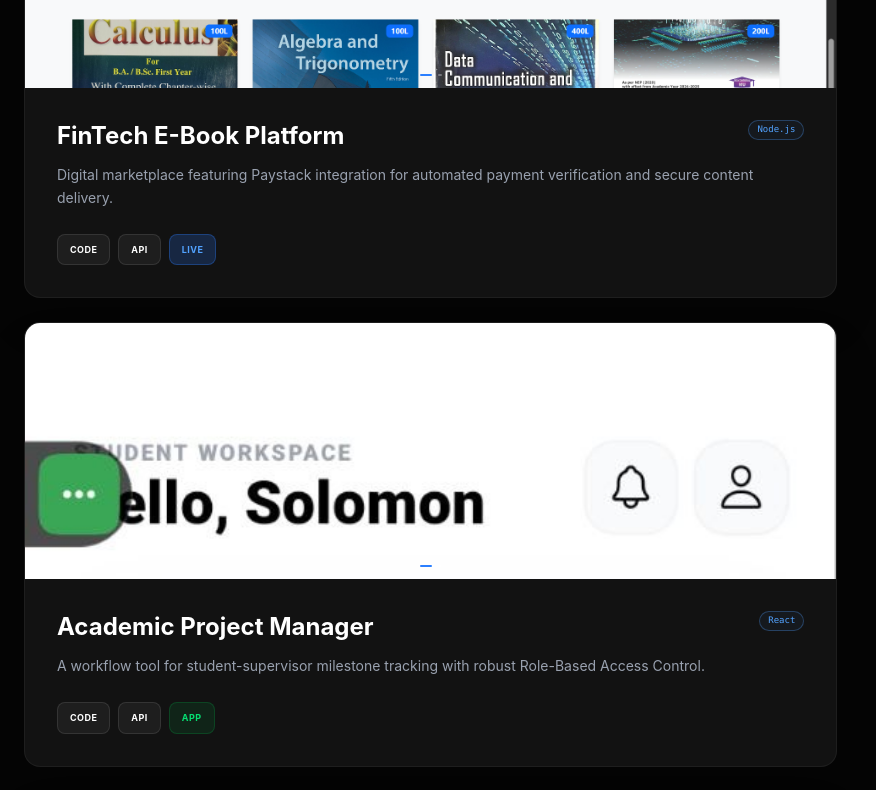
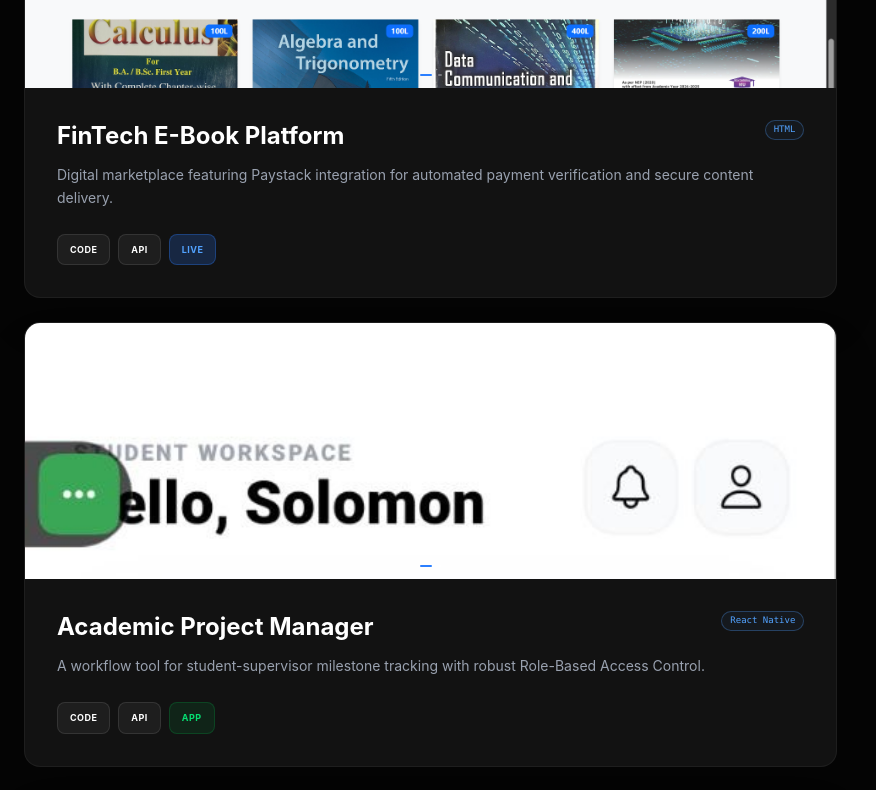
Before and after one commit to iyousojo/Solomon_johnbull_iyoubhebhe, a React (Vite) app: page / in a window 1280 px wide. Shown: the part 2220-3010 px from the top of the page, without its empty margins (0-876 px from the left). Built offline with nearby package versions, Linux system fonts and the light colour scheme.

Commit message:
updating project tags

```diff
--- a/src/components/Contact.jsx
+++ b/src/components/Contact.jsx
@@ -44,11 +44,14 @@ const Contact = () => {
             Whether you have a question or just want to say hi, I’ll get back to you!
           </p>
           <div className="space-y-4">
-            <p className="text-sm font-bold uppercase tracking-widest text-gray-600">Direct Email</p>
-            <a href="mailto:iyousojo@example.com" className="text-2xl font-medium hover:text-accent-blue transition-colors text-white">
-              solomonjohnbull676@gmail.com
-            </a>
-          </div>
+  <p className="text-sm font-bold uppercase tracking-widest text-gray-600">Direct Email</p>
+  <a
+    href="mailto:solomonjohnbull676@gmail.com"
+    className="text-lg sm:text-xl md:text-2xl font-medium hover:text-accent-blue transition-colors text-white break-all block"
+  >
+    solomonjohnbull676@gmail.com
+  </a>
+</div>
         </div>
 
         {/* Right Side: The Form */}
--- a/src/data/projects.jsx
+++ b/src/data/projects.jsx
@@ -45,7 +45,7 @@ export const projects = [
     id: 3,
     title: "FinTech E-Book Platform",
     description: "Digital marketplace featuring Paystack integration for automated payment verification and secure content delivery.",
-    tags: ["Node.js", "Paystack API", "E-commerce"],
+    tags: ["HTML", "CSS", "Node.js", "Paystack"], // Updated Tech
     githubLink: "https://github.com/iyousojo/book-shop-payment-management-",
     apiLink: "https://bookshop-api-jbl4.onrender.com",
     liveLink: "https://daniel-six-rust.vercel.app/",
@@ -56,7 +56,7 @@ export const projects = [
     id: 4,
     title: "Academic Project Manager",
     description: "A workflow tool for student-supervisor milestone tracking with robust Role-Based Access Control.",
-    tags: ["React", "Node.js", "RBAC"],
+    tags: ["React Native", "Node.js", "RBAC"], // Updated Tech
     githubLink: "https://github.com/iyousojo/projectmanager",
     apiLink: "https://projectmanagerapi-o885.onrender.com",
     downloadLink: "https://mega.nz/file/4qlgnCrR#TRAdFE23zXab_a3hPZ8xdGI2HwA5VsLoEvZQavXp5k8",
@@ -67,7 +67,7 @@ export const projects = [
     id: 5,
     title: "Libroflow",
     description: "Automated library system for massive inventory tracking and circulation management.",
-    tags: ["React", "Node.js", "Inventory"],
+    tags: ["HTML", "CSS", "Node.js", "Inventory"], // Updated Tech
     githubLink: "https://github.com/iyousojo/library-managent-system",
     apiLink: "https://libroflow-admin.onrender.com",
     liveLink: "https://library-managent-system.vercel.app/",
```
